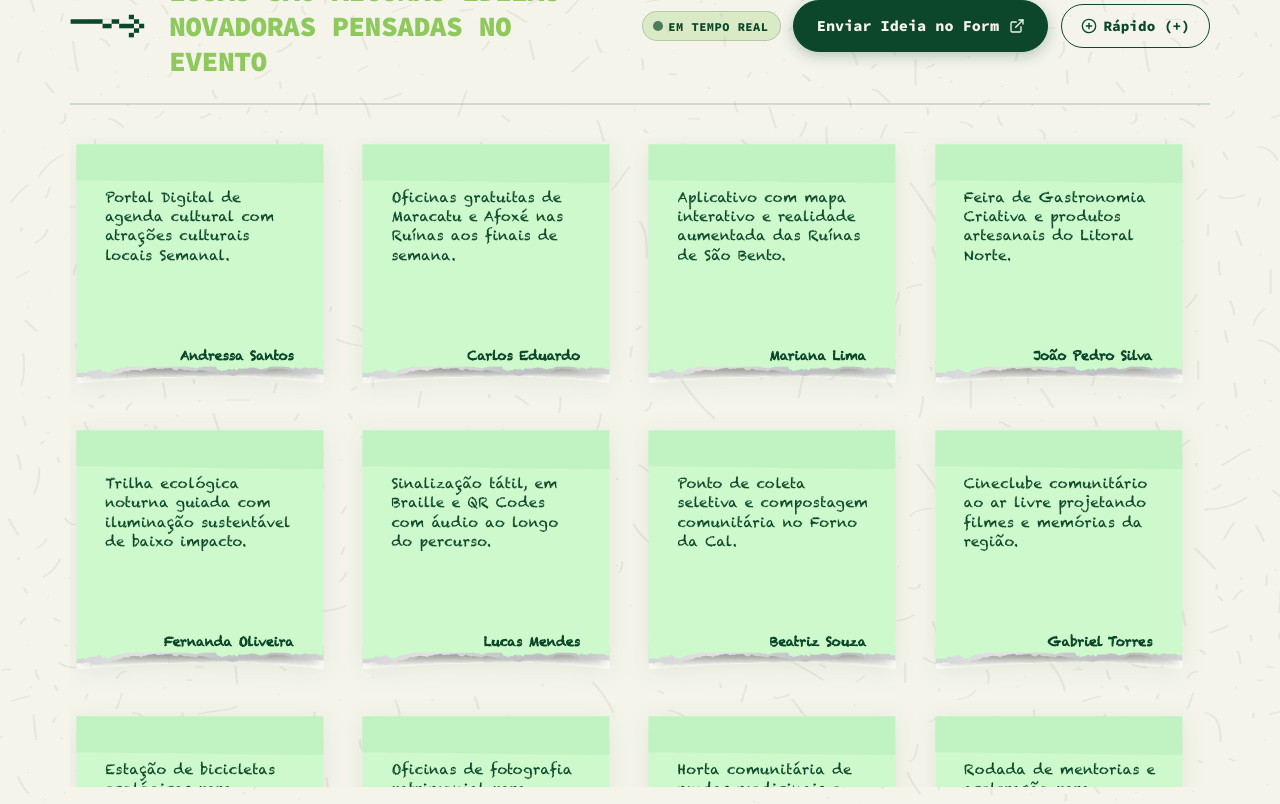
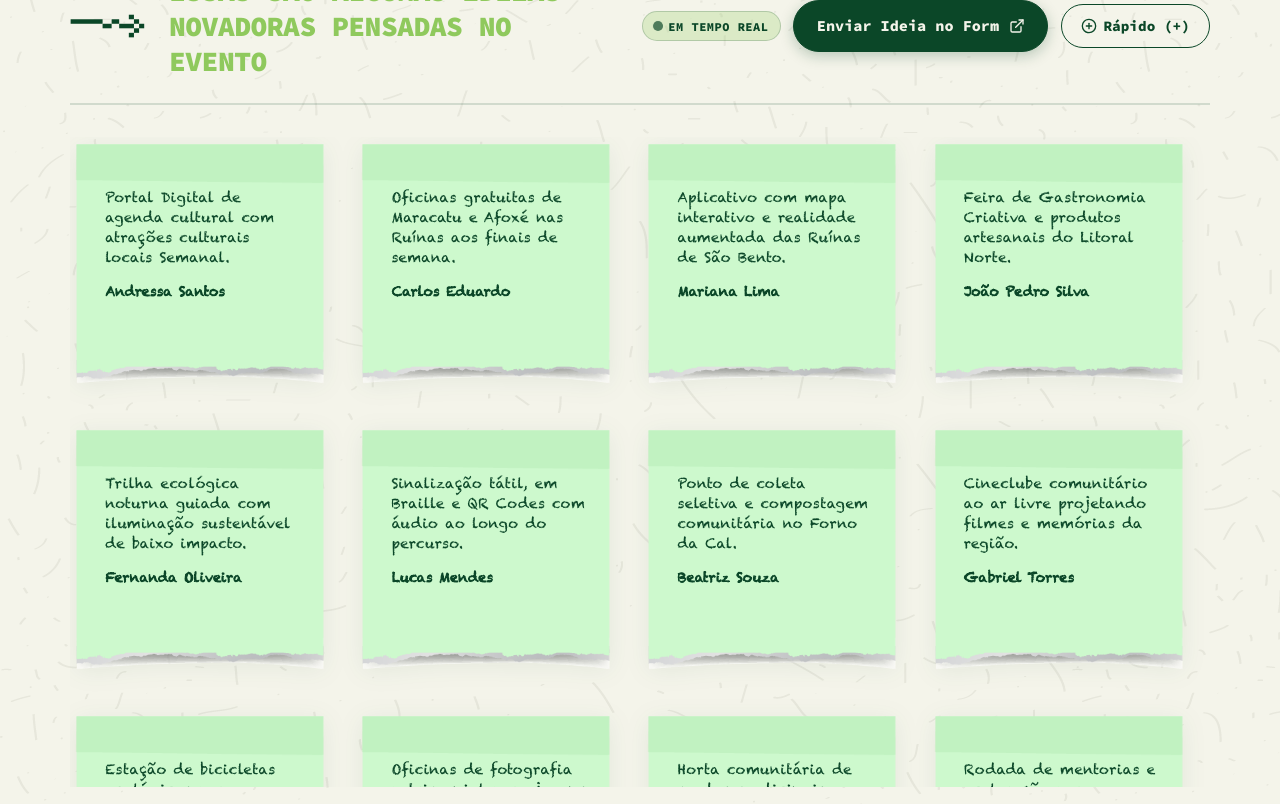
Before and after one commit to inovasaobento-ops/site-inovasaobento, a Next.js app: page / in a window 1280 px wide. Shown: the part 1760-2564 px from the top of the page. Built offline with nearby package versions, Linux system fonts and the light colour scheme; no server answers; the database is empty.

Commit message:
style: ajustar alinhamento do autor para uma quebra de linha direta apos o ponto final da ideia

```diff
--- a/src/components/IdeasSection.module.css
+++ b/src/components/IdeasSection.module.css
@@ -193,10 +193,10 @@
   background-repeat: no-repeat;
   aspect-ratio: 1 / 1;
   width: 100%;
-  padding: 3.2rem 2.2rem 2rem 2.2rem; /* Generous breathing room around edges */
+  padding: 3.2rem 2rem 2rem 2.2rem; /* Generous breathing room around edges */
   display: flex;
   flex-direction: column;
-  justify-content: space-between;
+  justify-content: flex-start; /* Flows text continuously from top */
   /* Ultra-soft, smooth paper drop-shadow following PNG transparency contour */
   filter: drop-shadow(0 4px 12px rgba(11, 71, 40, 0.07));
   box-shadow: none;
@@ -217,23 +217,19 @@
   font-family: var(--font-chalkduster-family), 'Chalkduster', cursive, sans-serif;
   color: #0b4728; /* Dark forest green ink */
   font-size: 0.86rem; /* Proportional & legible size */
-  line-height: 1.4;
+  line-height: 1.45;
   font-weight: 500;
   letter-spacing: 0.2px;
   word-break: break-word;
-  overflow: hidden;
-  display: -webkit-box;
-  -webkit-line-clamp: 6;
-  -webkit-box-orient: vertical;
 }
 
 .postitAuthor {
   font-family: var(--font-chalkduster-family), 'Chalkduster', cursive, sans-serif;
   color: #0b4728;
-  font-size: 0.78rem;
+  font-size: 0.82rem;
   font-weight: 700;
-  text-align: right;
-  margin-top: 0.6rem;
+  text-align: left; /* Aligned left directly 1 line break after final period */
+  margin-top: 0.85rem; /* Single line break gap */
   padding-right: 0.2rem;
 }
 
```
